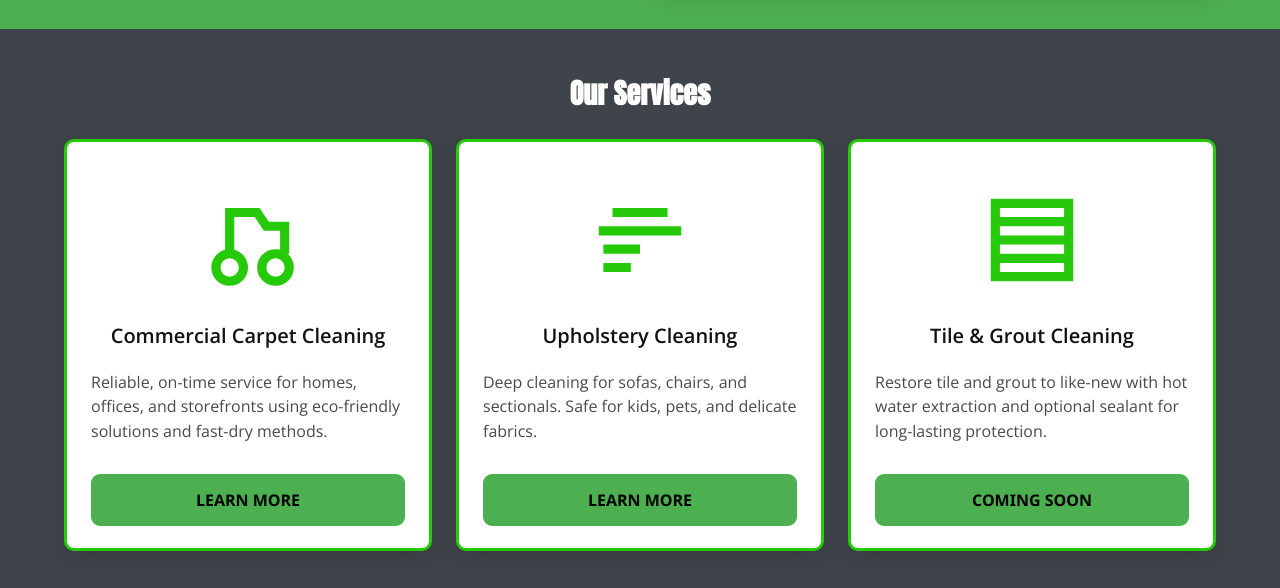
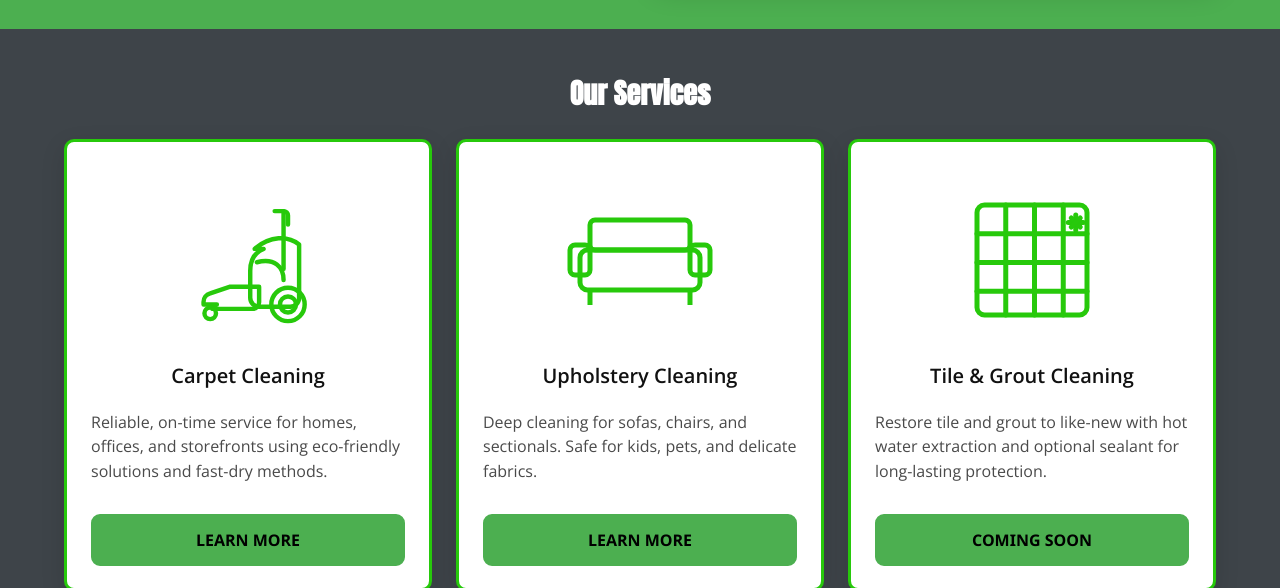
Before and after one commit to dsantiago8/Riverside_Carpet_Cleaning, a plain HTML site: page index.html in a window 1280 px wide. Shown: the part 603-1191 px from the top of the page. Drawn offline with nearby package versions, Linux system fonts and the light colour scheme.

Commit message:
updated svg's

```diff
--- a/index.html
+++ b/index.html
@@ -78,14 +78,40 @@
         <!-- Service 1 -->
         <article class="card">
           <div class="card-icon">
-            <!-- placeholder icon -->
-            <svg viewBox="0 0 24 24" aria-hidden="true">
-              <circle cx="8" cy="18" r="3" fill="none" stroke-width="2"/>
-              <path d="M8 15V6h6l2 3h4v6" fill="none" stroke-width="2"/>
-              <circle cx="18" cy="18" r="3" fill="none" stroke-width="2"/>
+            <svg viewBox="0 0 72 72" xmlns="http://www.w3.org/2000/svg"
+              aria-hidden="true" fill="none" stroke="currentColor"
+              stroke-width="2.6" stroke-linecap="round" stroke-linejoin="round">
+
+              <!-- Floor head (squeegee) -->
+              <path d="M20 58 h18 a3 3 0 0 0 3-3 v-7 H28 l-9 3 a4 4 0 0 0-3 4 v1 h6" />
+              <!-- Little front roller -->
+              <circle cx="19" cy="60" r="2.6" />
+
+              <!-- Machine body (tall canister) -->
+              <path d="M39 31
+                        c7-6 15-6 20-2
+                        v24
+                        a4 4 0 0 1-4 4
+                        H41
+                        a4 4 0 0 1-4-4
+                        v-12
+                        c0-4 1-8 6-10z" />
+
+              <!-- Big rear wheel -->
+              <circle cx="54" cy="56" r="7.5" />
+              <circle cx="54" cy="56" r="3.6" />
+
+              <!-- Hose sweeping from wand into the body -->
+              <path d="M40 37
+                        c8-2 12 2 12 8" />
+
+              <!-- Upright frame behind body (subtle) -->
+              <path d="M52 14 v26" />
+              <path d="M48 14 h4 a2 2 0 0 1 2 2 v4" />
             </svg>
+
           </div>
-          <h3>Commercial Carpet Cleaning</h3>
+          <h3>Carpet Cleaning</h3>
           <p>Reliable, on-time service for homes, offices, and storefronts using eco-friendly solutions and fast-dry methods.</p>
           <a class="btn btn-solid" href="#">LEARN MORE</a>
         </article>
@@ -93,8 +119,17 @@
         <!-- Service 2 -->
         <article class="card">
           <div class="card-icon">
-            <svg viewBox="0 0 24 24" aria-hidden="true">
-              <path d="M3 10h18M6 6h12M4 14h8M4 18h6" fill="none" stroke-width="2"/>
+            <svg viewBox="0 0 64 64" xmlns="http://www.w3.org/2000/svg" aria-hidden="true" stroke="currentColor" fill="none" stroke-width="2">
+              <!-- Sofa base -->
+              <rect x="8" y="28" width="48" height="16" rx="3" ry="3" fill="none"/>
+              <!-- Sofa back -->
+              <rect x="12" y="16" width="40" height="12" rx="2" ry="2" fill="none"/>
+              <!-- Sofa arms -->
+              <rect x="4" y="26" width="8" height="12" rx="2" ry="2" fill="none"/>
+              <rect x="52" y="26" width="8" height="12" rx="2" ry="2" fill="none"/>
+              <!-- Legs -->
+              <line x1="12" y1="44" x2="12" y2="50"/>
+              <line x1="52" y1="44" x2="52" y2="50"/>
             </svg>
           </div>
           <h3>Upholstery Cleaning</h3>
@@ -105,10 +140,29 @@
         <!-- Service 3 -->
         <article class="card">
           <div class="card-icon">
-            <svg viewBox="0 0 24 24" aria-hidden="true">
-              <path d="M4 8h16M4 12h16M4 16h16" fill="none" stroke-width="2"/>
-              <path d="M4 4h16v16H4z" fill="none" stroke-width="2"/>
+            <svg viewBox="0 0 64 64" xmlns="http://www.w3.org/2000/svg"
+              aria-hidden="true" fill="none" stroke="currentColor"
+              stroke-width="2.5" stroke-linecap="round" stroke-linejoin="round">
+              <!-- Outer tile area -->
+              <rect x="10" y="10" width="44" height="44" rx="3" ry="3"/>
+
+              <!-- Vertical grout lines -->
+              <line x1="21.5" y1="10" x2="21.5" y2="54"/>
+              <line x1="33"   y1="10" x2="33"   y2="54"/>
+              <line x1="44.5" y1="10" x2="44.5" y2="54"/>
+
+              <!-- Horizontal grout lines -->
+              <line x1="10" y1="21.5" x2="54" y2="21.5"/>
+              <line x1="10" y1="33"   x2="54" y2="33"/>
+              <line x1="10" y1="44.5" x2="54" y2="44.5"/>
+
+              <!-- Smudge -->
+              <line x1="49.5" y1="14"   x2="49.5" y2="20"/>
+              <line x1="46.5" y1="17"   x2="52.5" y2="17"/>
+              <line x1="47.7" y1="15.2" x2="51.3" y2="18.8"/>
+              <line x1="51.3" y1="15.2" x2="47.7" y2="18.8"/>
             </svg>
+
           </div>
           <h3>Tile & Grout Cleaning</h3>
           <p>Restore tile and grout to like-new with hot water extraction and optional sealant for long-lasting protection.</p>
--- a/style/styles.css
+++ b/style/styles.css
@@ -244,11 +244,12 @@
       display:flex;
       justify-content:center;
       align-items:center;
-      height:140px;
+      height:180px;
     }
     .card-icon svg{
-      width:110px; height:110px;
+      width:160px; height:160px;
       stroke:var(--cardBorder);
+      stroke-width: 2;
     }
 
     /* Text */
@@ -338,7 +339,7 @@
 
   @keyframes ba-scroll{
     from { transform: translateX(0); }
-    to   { transform: translateX(-50%); }  /* because we duplicated tiles */
+    to   { transform: translateX(-50%); }
   }
 
   /* Tiles */
```
